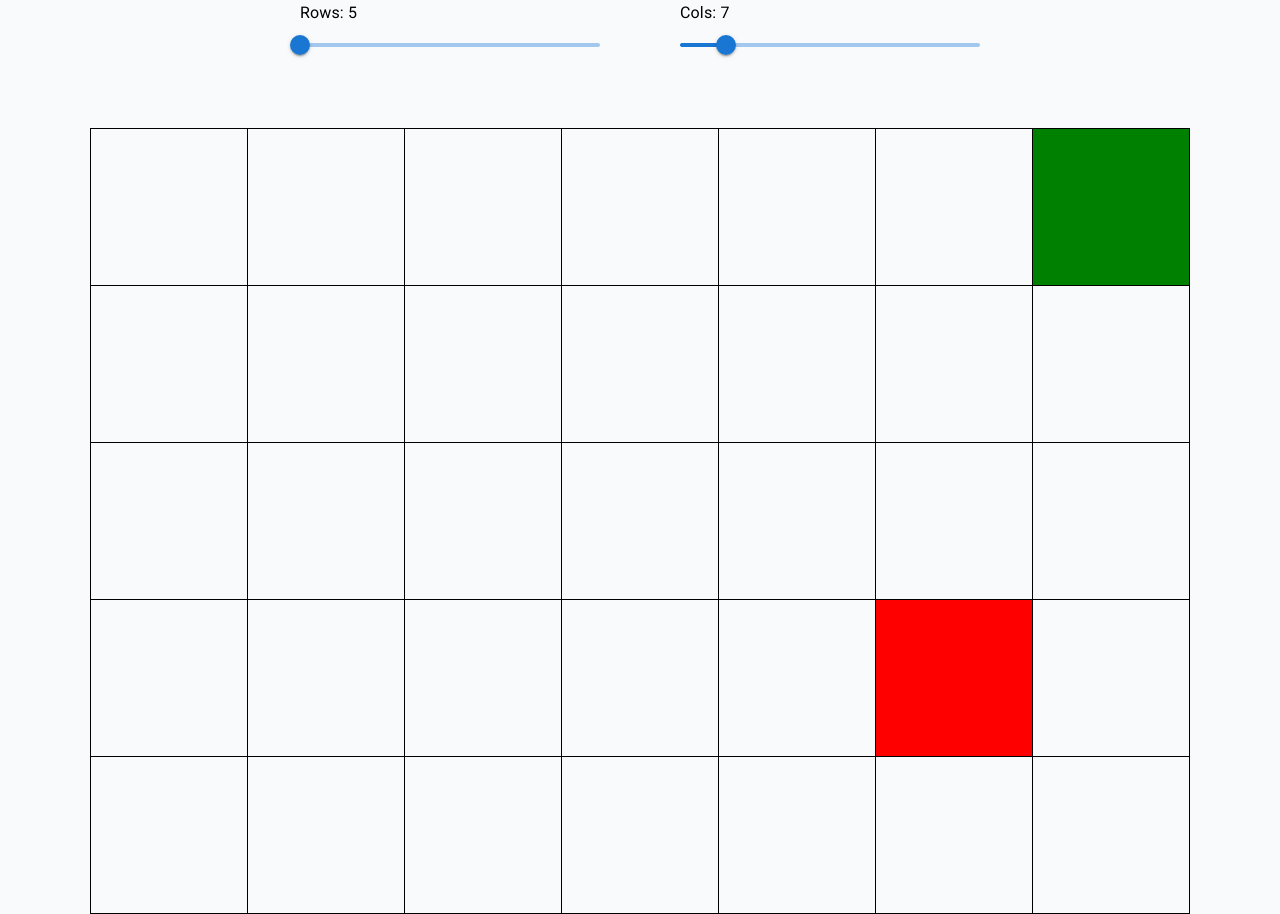
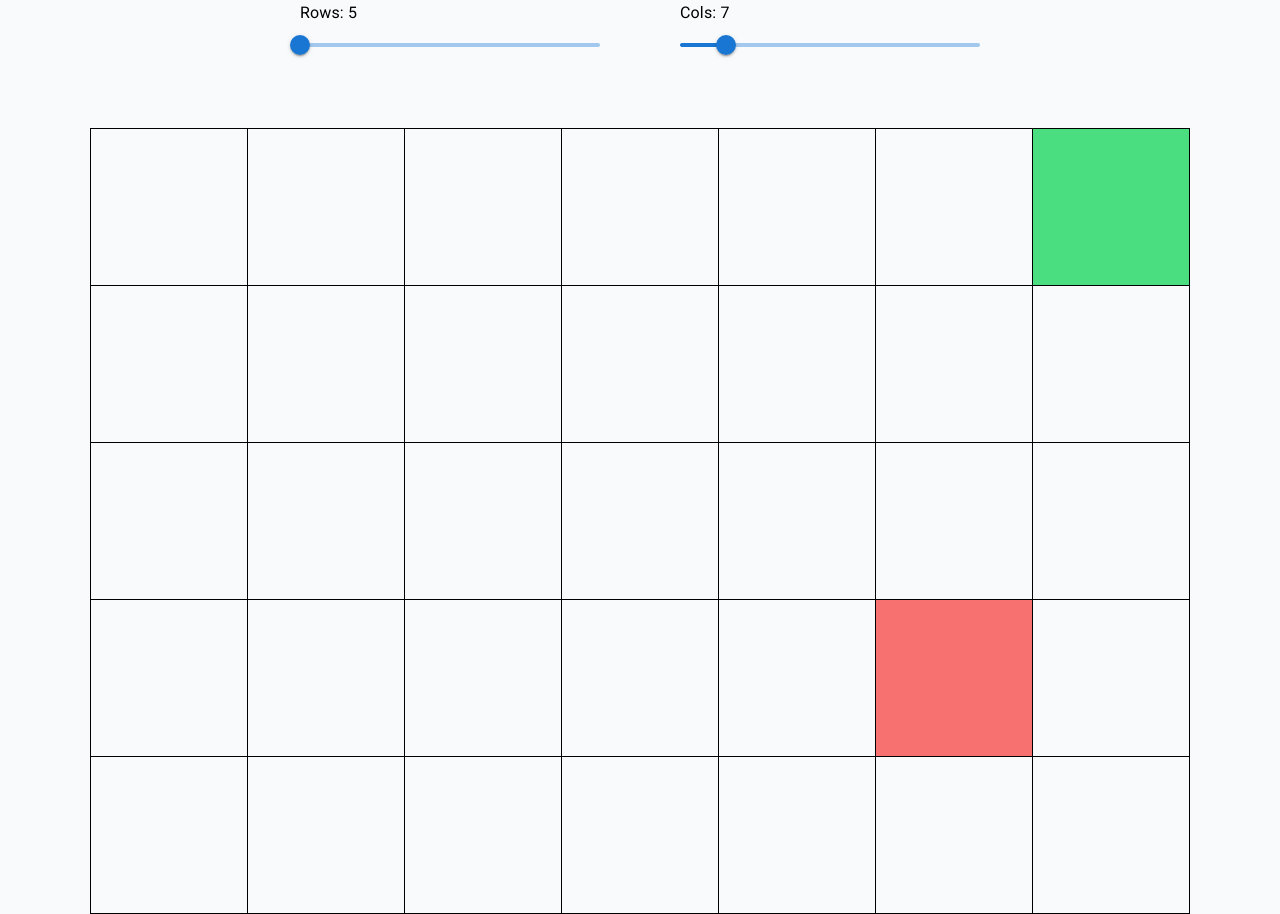
Before and after one commit to GEOFARL/path-finder, a React (Vite) app: page / in a window 1280 px wide. Shown: the part 260-1174 px from the top of the page. Built offline with nearby package versions, Linux system fonts and the light colour scheme.

Commit message:
Add the ability to add walls

```diff
--- a/src/app/features/board/boardSlice.ts
+++ b/src/app/features/board/boardSlice.ts
@@ -14,6 +14,8 @@ export interface BoardState {
   cellSize: number;
   startPosition: Position;
   endPosition: Position;
+  walls: Position[];
+  isMousePressed: boolean;
 }
 
 const initialState: BoardState = {
@@ -22,6 +24,8 @@ const initialState: BoardState = {
   cellSize: 0,
   startPosition: DEFAULT_START_POSITION,
   endPosition: DEFAULT_END_POSITION,
+  walls: [],
+  isMousePressed: false,
 };
 
 export const boardSlice = createSlice({
@@ -43,6 +47,18 @@ export const boardSlice = createSlice({
     setEndPosition: (state, action: PayloadAction<Position>) => {
       state.endPosition = action.payload;
     },
+    addWall: (state, action: PayloadAction<Position>) => {
+      state.walls.push(action.payload);
+    },
+    removeWall: (state, action: PayloadAction<Position>) => {
+      const { row, col } = action.payload;
+      state.walls = state.walls.filter(
+        (wallPos) => wallPos.row !== row || wallPos.col !== col
+      );
+    },
+    setIsMousePressed: (state, action: PayloadAction<boolean>) => {
+      state.isMousePressed = action.payload;
+    },
   },
 });
 
@@ -52,6 +68,9 @@ export const {
   setCellSize,
   setStartPosition,
   setEndPosition,
+  addWall,
+  removeWall,
+  setIsMousePressed,
 } = boardSlice.actions;
 
 export default boardSlice.reducer;
--- a/src/components/Board.tsx
+++ b/src/components/Board.tsx
@@ -5,6 +5,8 @@ import useResize from '../hooks/useResize';
 import { useDispatch, useSelector } from 'react-redux';
 import { RootState } from '../app/store';
 import { setCellSize } from '../app/features/board/boardSlice';
+import useTableListeners from '../hooks/useTableListeners';
+import useIsWall from '../hooks/useIsWall';
 
 interface BoardProps {
   size: BoardSize;
@@ -18,19 +20,25 @@ const Board: React.FC<BoardProps> = ({ size }) => {
     (state: RootState) => state.board
   );
 
+  const isWall = useIsWall();
+
   useResize({
     ref: tableRef,
     changeCellSize: (val: number) => dispatch(setCellSize(val)),
     size,
   });
 
+  useTableListeners(tableRef);
+
   const getCell = (row: number, col: number) => {
     if (row === startPosition.row && col === startPosition.col) {
-      return <Cell type={CellType.START} />;
+      return <Cell type={CellType.START} position={{ row, col }} />;
     } else if (row === endPosition.row && col === endPosition.col) {
-      return <Cell type={CellType.END} />;
+      return <Cell type={CellType.END} position={{ row, col }} />;
+    } else if (isWall(row, col)) {
+      return <Cell type={CellType.WALL} position={{ row, col }} />;
     }
-    return <Cell type={CellType.EMPTY} />;
+    return <Cell type={CellType.EMPTY} position={{ row, col }} />;
   };
 
   return (
--- a/src/components/Cell.tsx
+++ b/src/components/Cell.tsx
@@ -1,7 +1,10 @@
-import { CellType } from '../types';
+import { useRef } from 'react';
+import { CellType, Position } from '../types';
+import useCellListeners from '../hooks/useCellListeners';
 
 interface CellProps {
   type: CellType;
+  position: Position;
 }
 
 function calculateClassNames(type: CellType): string {
@@ -25,10 +28,22 @@ function calculateClassNames(type: CellType): string {
   return classNames;
 }
 
-const Cell: React.FC<CellProps> = ({ type }) => {
+const Cell: React.FC<CellProps> = ({ type, position }) => {
+  const cellRef = useRef<HTMLDivElement | null>(null);
   const cellTypeClassNames = calculateClassNames(type);
 
-  return <div className={`board__cell ${cellTypeClassNames}`}></div>;
+  const { row, col } = position;
+
+  useCellListeners(type, row, col, cellRef);
+
+  return (
+    <div
+      className={`board__cell ${cellTypeClassNames}`}
+      ref={cellRef}
+      data-row={row}
+      data-col={col}
+    ></div>
+  );
 };
 
 export default Cell;
--- /dev/null
+++ b/src/hooks/useCellListeners.ts
@@ -0,0 +1,39 @@
+import { useEffect } from 'react';
+import useIsWall from './useIsWall';
+import { CellType } from '../types';
+import { useDispatch, useSelector } from 'react-redux';
+import { RootState } from '../app/store';
+import { addWall, removeWall } from '../app/features/board/boardSlice';
+
+export default function useCellListeners(
+  type: CellType,
+  row: number,
+  col: number,
+  cellRef: React.MutableRefObject<HTMLDivElement | null>
+) {
+  const isWall = useIsWall();
+
+  const dispatch = useDispatch();
+  const { isMousePressed } = useSelector((state: RootState) => state.board);
+
+  useEffect(() => {
+    if (type === CellType.START || type === CellType.END) return;
+
+    const handleMouseEnter = () => {
+      if (isMousePressed) {
+        if (isWall(row, col)) {
+          dispatch(removeWall({ row, col }));
+        } else {
+          dispatch(addWall({ row, col }));
+        }
+      }
+    };
+
+    const cell = cellRef.current;
+    cell!.addEventListener('mouseenter', handleMouseEnter);
+
+    return () => {
+      cell!.removeEventListener('mouseenter', handleMouseEnter);
+    };
+  }, [type, row, col, isMousePressed, dispatch, isWall, cellRef]);
+}
--- /dev/null
+++ b/src/hooks/useIsWall.ts
@@ -0,0 +1,9 @@
+import { useSelector } from 'react-redux';
+import { RootState } from '../app/store';
+
+export default function useIsWall() {
+  const { walls } = useSelector((state: RootState) => state.board);
+
+  return (row: number, col: number) =>
+    walls.some((wallPos) => wallPos.row === row && wallPos.col === col);
+}
--- /dev/null
+++ b/src/hooks/useTableListeners.ts
@@ -0,0 +1,70 @@
+import { useEffect } from 'react';
+import { useDispatch, useSelector } from 'react-redux';
+import { RootState } from '../app/store';
+import {
+  addWall,
+  removeWall,
+  setIsMousePressed,
+} from '../app/features/board/boardSlice';
+
+export default function useTableListeners(
+  tableRef: React.MutableRefObject<HTMLTableElement | null>
+) {
+  const dispatch = useDispatch();
+  const { startPosition, endPosition, walls } = useSelector(
+    (state: RootState) => state.board
+  );
+
+  useEffect(() => {
+    if (!tableRef.current) return;
+
+    const isValid = (row: number, col: number) =>
+      (row !== startPosition.row || col !== startPosition.col) &&
+      (row !== endPosition.row || col !== endPosition.col);
+
+    const handleMouseDown = (e: Event) => {
+      if (!(e.target instanceof HTMLDivElement)) {
+        return;
+      }
+      dispatch(setIsMousePressed(true));
+      const row = +e.target.dataset['row']!;
+      const col = +e.target.dataset['col']!;
+
+      if (isValid(row, col)) {
+        if (
+          walls.some((wallPos) => wallPos.row === row && wallPos.col === col)
+        ) {
+          dispatch(removeWall({ row, col }));
+        } else {
+          dispatch(addWall({ row, col }));
+        }
+      }
+    };
+
+    const handleMouseUp = () => {
+      dispatch(setIsMousePressed(false));
+    };
+
+    const handleMouseOverWindow = () => {
+      dispatch(setIsMousePressed(false));
+    };
+
+    const handleMouseOverTable = (e: Event) => {
+      e.stopPropagation();
+    };
+
+    const table = tableRef.current;
+
+    window.addEventListener('mouseover', handleMouseOverWindow);
+    table.addEventListener('mouseover', handleMouseOverTable);
+    table.addEventListener('mousedown', handleMouseDown);
+    table.addEventListener('mouseup', handleMouseUp);
+
+    return () => {
+      window.removeEventListener('mouseover', handleMouseOverWindow);
+      table.removeEventListener('mouseover', handleMouseOverTable);
+      table?.removeEventListener('mousedown', handleMouseDown);
+      table?.removeEventListener('mouseup', handleMouseUp);
+    };
+  });
+}
--- a/src/index.css
+++ b/src/index.css
@@ -27,9 +27,13 @@
 }
 
 .board__cell--start {
-  background-color: green;
+  background-color: #4ade80;
 }
 
 .board__cell--end {
-  background-color: red;
+  background-color: #f87171;
 }
+
+.board__cell--wall {
+  background-color: #cbd5e1;
+}
--- a/src/types/index.ts
+++ b/src/types/index.ts
@@ -15,10 +15,10 @@ export enum Algorithm {
 }
 
 export enum CellType {
-  WALL = 'WALL',
-  START = 'START',
-  END = 'END',
-  EMPTY = 'EMPTY',
+  WALL,
+  START,
+  END,
+  EMPTY,
 }
 
 export interface Position {
```
Also changed, not shown: src/hooks/useResize.ts (renamed from src/hooks/useResize.tsx), src/hooks/useShuffle.ts (renamed from src/hooks/useShuffle.tsx).
